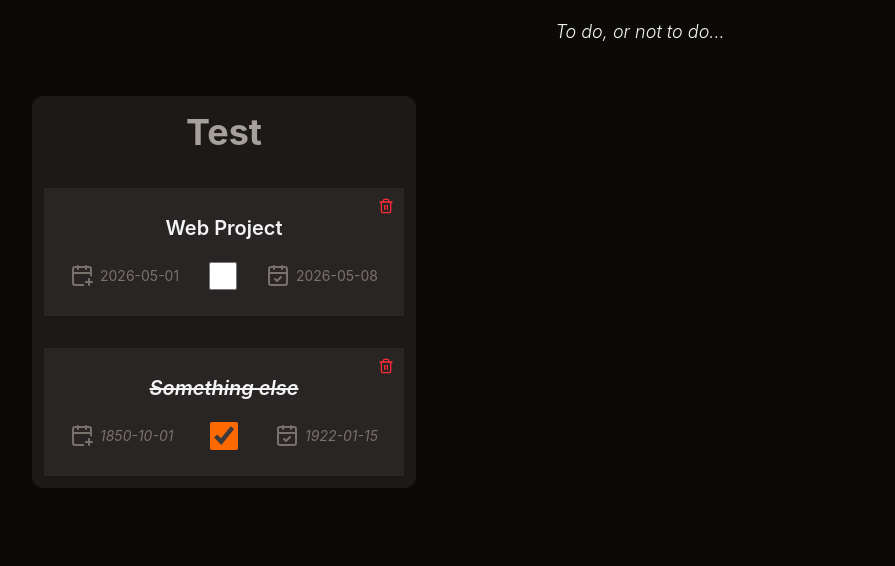
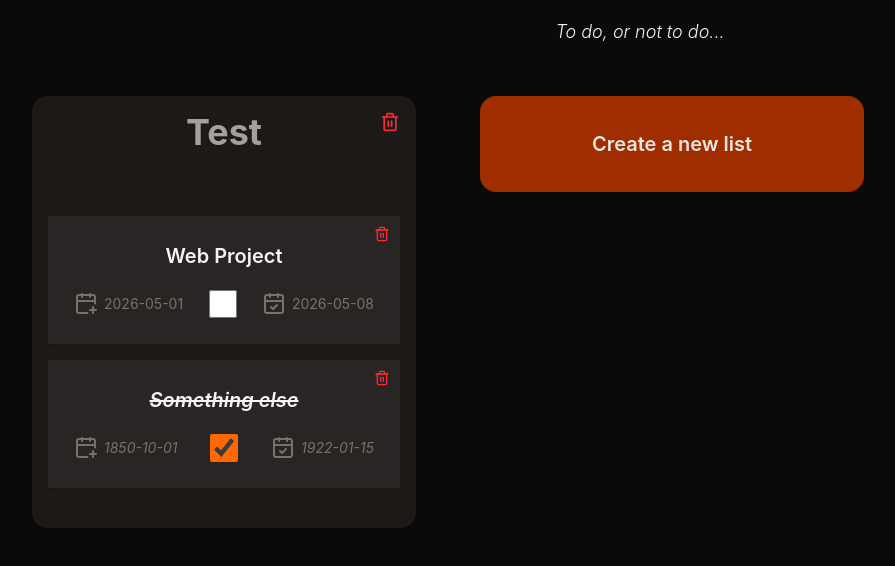
Before and after one commit to nerddude9000/todo-or-not-todo, a React (Vite) app: page / in a window 1280 px wide. Shown: the top 566 px of the page, without its empty margins (0-895 px from the left). Built offline with nearby package versions, Linux system fonts and the light colour scheme.

Commit message:
feat: add state and missing buttons

```diff
--- a/src/App.tsx
+++ b/src/App.tsx
@@ -27,6 +27,8 @@ export default function App() {
 
   // @TODO: add api integration
 
+  const onAddList = () => {};
+
   return (
     <>
       <header className="w-screen h-16 flex items-center justify-center bg-transparent text-stone-100">
@@ -42,6 +44,12 @@ export default function App() {
         {todoLists.map((list) => (
           <TodoList key={`todo_${list.title}`} list={list} />
         ))}
+        <button
+          className="bg-orange-800 text-stone-200 w-sm min-h-24 text-xl font-semibold self-start rounded-2xl"
+          onClick={onAddList}
+        >
+          Create a new list
+        </button>
       </main>
     </>
   );
--- a/src/components/TodoItem.tsx
+++ b/src/components/TodoItem.tsx
@@ -1,6 +1,7 @@
 import clsx from "clsx";
 import type { TodoItemType } from "../lib/types";
 import { CalendarCheckIcon, CalendarPlusIcon, TrashIcon } from "lucide-react";
+import { useState } from "react";
 
 interface Props {
   item: TodoItemType;
@@ -9,6 +10,18 @@ interface Props {
 export default function TodoItem({ item }: Props) {
   // @TODO: add this
   const overdue = false;
+  const [name, setName] = useState(item.name);
+  const [done, setDone] = useState(item.done);
+
+  const onNameChange = (newName: string) => {
+    setName(newName);
+  };
+
+  const onCheckedChange = (isChecked: boolean) => {
+    setDone(isChecked);
+  };
+
+  const onDelete = () => {};
 
   return (
     <div
@@ -18,7 +31,10 @@ export default function TodoItem({ item }: Props) {
         !item.done && overdue && "border-2 border-red-500",
       )}
     >
-      <button className="absolute top-2 right-2 font-black *:size-4 text-red-500">
+      <button
+        className="absolute top-2 right-2 font-black *:size-4 text-red-500"
+        onClick={onDelete}
+      >
         <TrashIcon />
       </button>
 
@@ -27,7 +43,8 @@ export default function TodoItem({ item }: Props) {
           "clear-input text-xl font-semibold",
           item.done && "line-through",
         )}
-        defaultValue={item.name}
+        value={name}
+        onChange={(e) => onNameChange(e.target.value)}
       />
 
       <div className="flex items-center justify-between *:text-stone-500 text-sm *:flex *:items-center *:gap-1.5">
@@ -37,7 +54,8 @@ export default function TodoItem({ item }: Props) {
         <input
           type="checkbox"
           className="accent-orange-500 size-7"
-          defaultChecked={item.done}
+          checked={done}
+          onChange={(e) => onCheckedChange(e.target.checked)}
         />
         <p>
           <CalendarCheckIcon /> {item.date_due}
--- a/src/components/TodoList.tsx
+++ b/src/components/TodoList.tsx
@@ -1,6 +1,8 @@
 import clsx from "clsx";
 import type { TodoListType } from "../lib/types";
 import TodoItem from "./TodoItem";
+import { useState } from "react";
+import { TrashIcon } from "lucide-react";
 
 interface Props {
   list: TodoListType;
@@ -8,20 +10,36 @@ interface Props {
 }
 
 export default function TodoList({ list, className }: Props) {
-  const { title, items } = list;
+  const [title, setTitle] = useState(list.title);
+  const [items, _] = useState(list.items);
+
+  const onTitleChange = (newTitle: string) => {
+    setTitle(newTitle);
+  };
+
+  const onDelete = () => {};
 
   return (
     <div
       className={clsx(
-        "w-sm min-h-96 overflow-y-auto flex flex-col items-stretch gap-2 rounded-xl bg-stone-900 text-zinc-100 group",
+        "relative w-sm min-h-96 overflow-y-auto flex flex-col items-stretch gap-2 rounded-2xl bg-stone-900 text-zinc-100 group",
         className,
       )}
     >
+      <button
+        className="absolute top-4 right-4 font-black *:size-5 text-red-500"
+        onClick={onDelete}
+      >
+        <TrashIcon />
+      </button>
+
       <input
         className="clear-input text-stone-400 p-4 rounded-t-lg text-4xl font-bold group-hover:text-stone-50 transition-colors duration-300"
-        defaultValue={title}
+        value={title}
+        onChange={(e) => onTitleChange(e.target.value)}
       />
-      <div className="flex flex-col items-stretch gap-8 p-3">
+
+      <div className="flex flex-col items-stretch gap-4 px-4 py-10">
         {items.map((item) => (
           <TodoItem key={`todo_item_${item.name}`} item={item} />
         ))}
```
